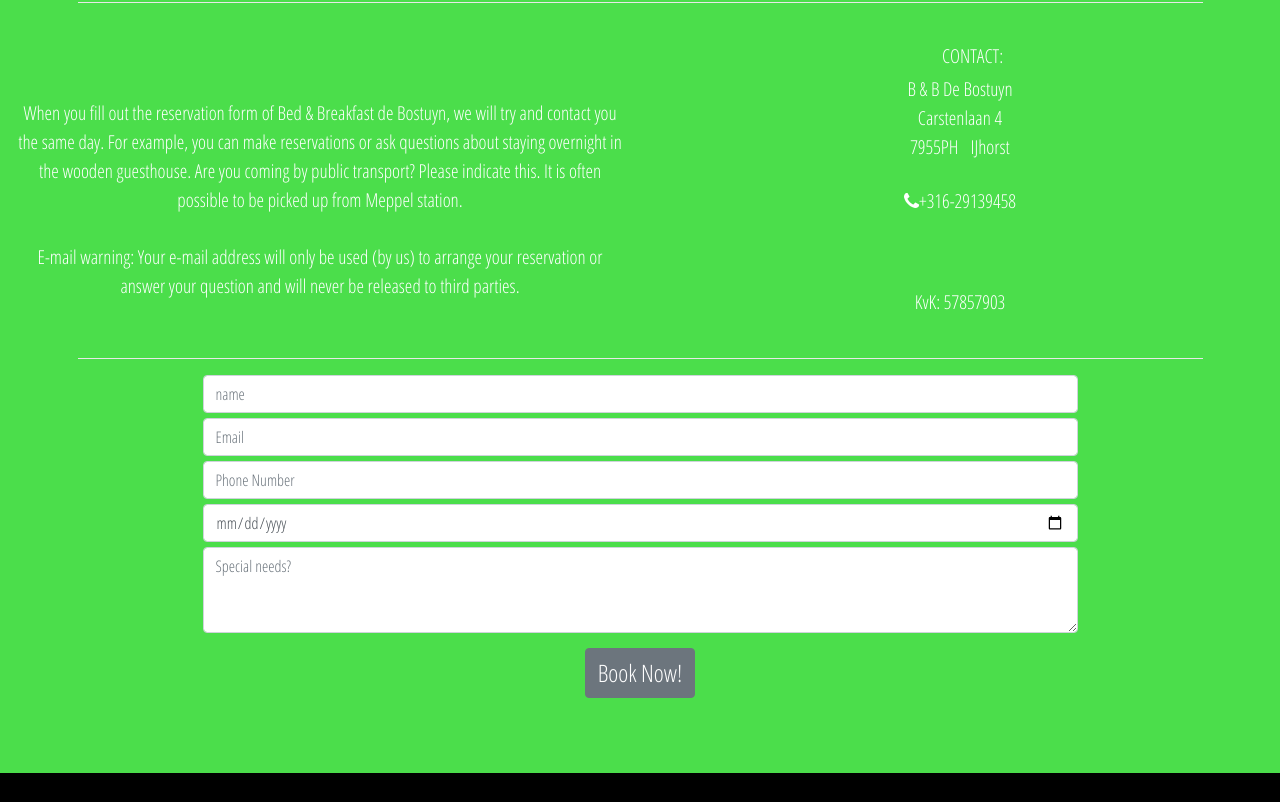
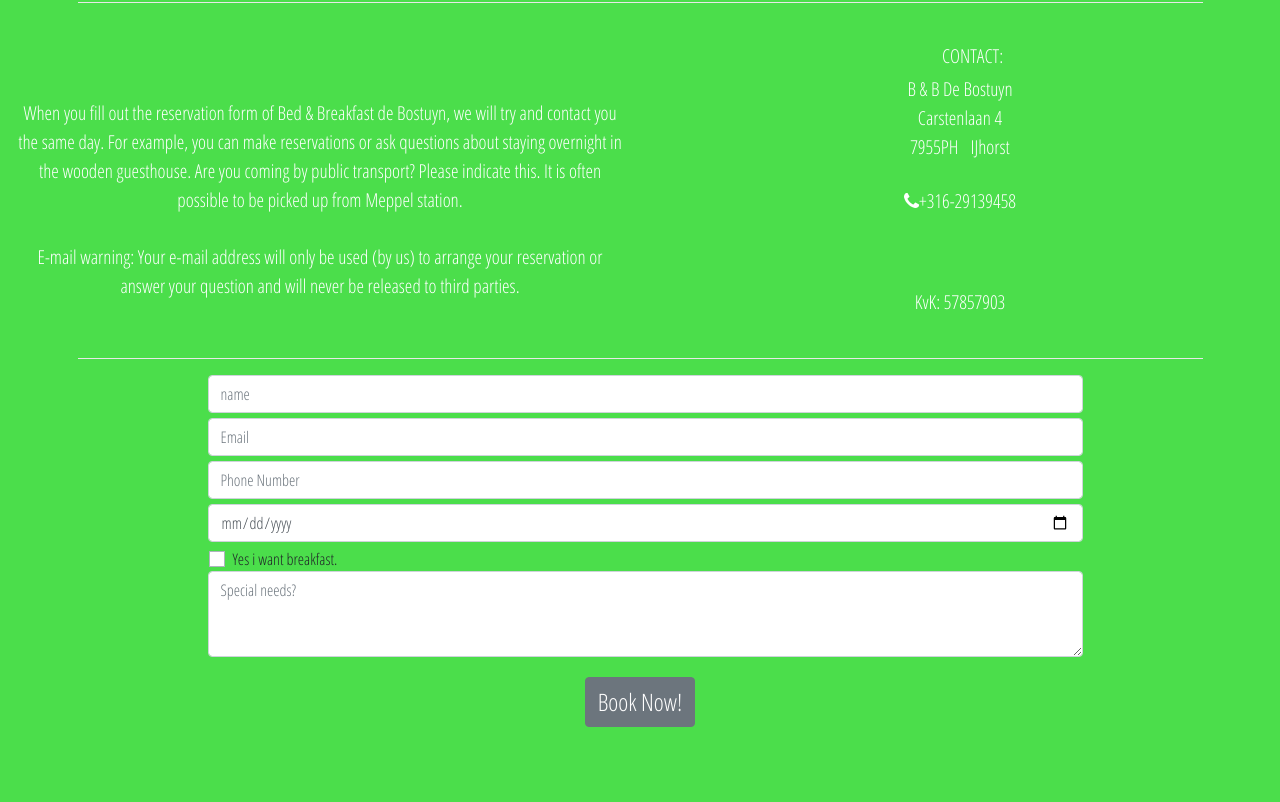
Before and after one commit to Code-Institute-Submissions/milestoneproject1-3, a plain HTML site: page index.html in a window 1280 px wide. Shown: the part 4149-4951 px from the top of the page. Before the commit the page ends 4922 px from the top, so only its background shows below. Drawn offline with nearby package versions, Linux system fonts and the light colour scheme.

Commit message:
upadate form with checkbox

```diff
--- a/assets/css/main.css
+++ b/assets/css/main.css
@@ -185,8 +185,14 @@ body {
 .center-form .btn {
     margin-top: 15px;
     font-size: 1.5em;
+    text-align: center
 }
 
 .center-form .form-control {
-    margin-top: 5px;
+    margin: 5px;
 }
+
+.center-form label {
+    float: left;
+    margin-left: 30px;
+}
--- a/index.html
+++ b/index.html
@@ -252,6 +252,8 @@
                             <input type="text" name="emailadress" class="form-control" id="emailadress" placeholder="Email" required/>
                             <input type="number" name="phone" class="form-control" id="phone" placeholder="Phone Number" required/>
                             <input type="date" name="date" class="form-control" id="date" required/>
+                            <input type="checkbox" class="custom-control-input" id="breakfast">
+                            <label class="custom-control-label" for="breakfast">Yes i want breakfast.</label>
                             <textarea rows="3" name="projectsummary" class="form-control" id="projectsummary" placeholder="Special needs?"></textarea>
                             <button type="submit" class="btn btn-secondary center-block">Book Now!</button>
                         </form>
```
